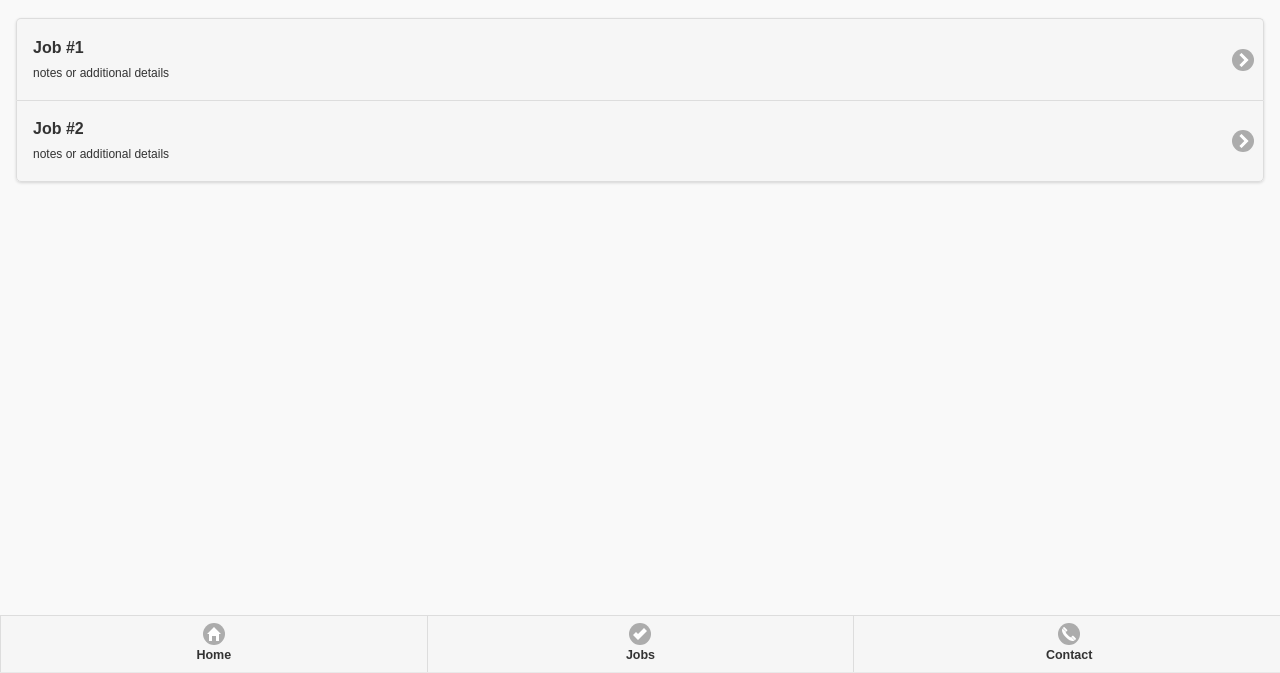
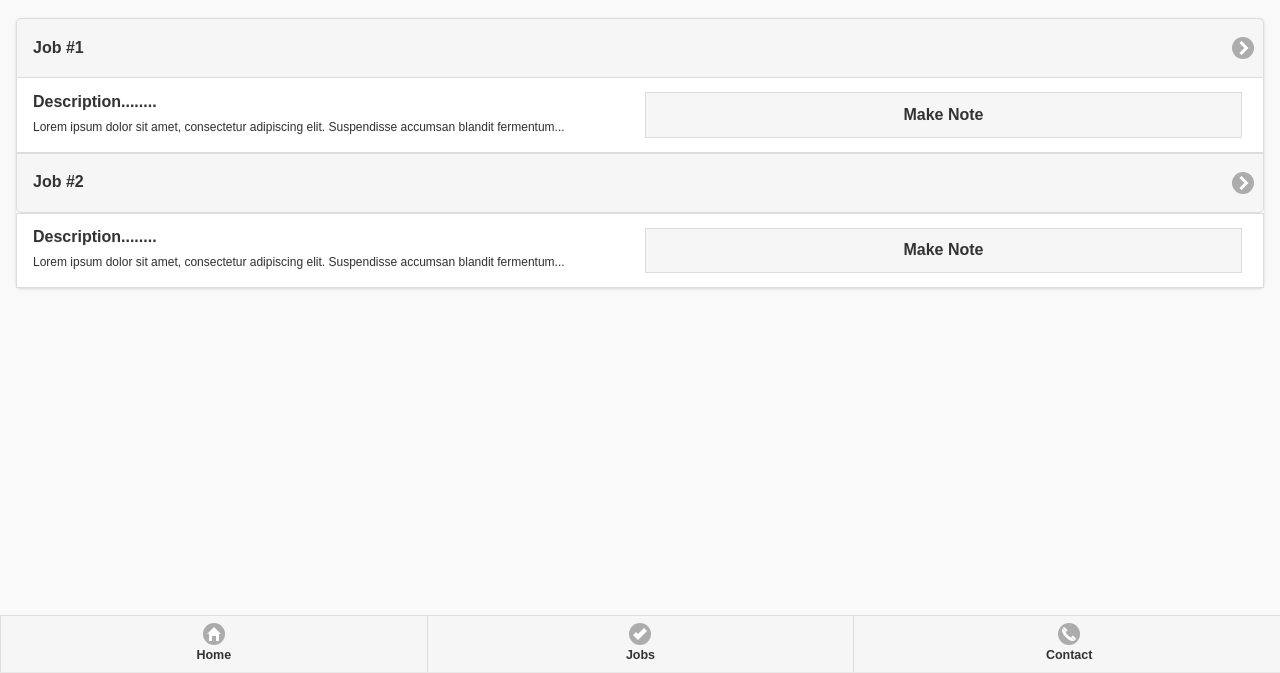
Before and after one commit to wsuparcmen/PJC-App-Live, a plain HTML site: page www/jobs.html in a window 1280 px wide. Shown: the part 127-800 px from the top of the page. Drawn offline with Linux system fonts and the light colour scheme.

Commit message:
added notes popup to the jobs page

```diff
--- a/www/jobs.html
+++ b/www/jobs.html
@@ -30,16 +30,53 @@
 			<li>
 				<a href="tasks.html" data-ajax="false">
 					<h2>Job #1</h2>
-					<p>notes or additional details</p>
 				</a>
+				<div class="ui-corner-all">
+					<div class="ui-body ui-body-a">
+						<div class="ui-grid-a ui-responsive">
+							<div class="ui-block-a">
+								<h4>Description........</h4>
+								<p>Lorem ipsum dolor sit amet, consectetur adipiscing elit. Suspendisse accumsan blandit fermentum...</p>
+							</div>
+							<div class="ui-block-b"><a href="#makenote" data-rel="popup" data-position-to="window" data-transition="pop" class="ui-btn ui-icon-note">Make Note</a></div>
+						</div>
+					</div>
+				</div>
 			</li>
 			<li>
-				<a href="#tasks.html" data-ajax="false">
+				<a href="tasks.html" data-ajax="false">
 					<h2>Job #2</h2>
-					<p>notes or additional details</p>
 				</a>
+				<div class="ui-corner-all">
+					<div class="ui-body ui-body-a">
+						<div class="ui-grid-a ui-responsive">
+							<div class="ui-block-a">
+								<h4>Description........</h4>
+								<p>Lorem ipsum dolor sit amet, consectetur adipiscing elit. Suspendisse accumsan blandit fermentum...</p>
+							</div>
+							<div class="ui-block-b"><a href="#makenote" data-rel="popup" data-position-to="window" data-transition="pop" class="ui-btn ui-icon-note">Make Note</a></div>
+						</div>
+					</div>
+				</div>
 			</li>
 		</ul>
+
+		<div data-role="popup" id="makenote" data-theme="a" data-overlay-theme="b" class="ui-content">
+			<form class="ui-body ui-body-a">
+				<label for="noteName">Name</label>
+				<input type="text" name="noteName" id="noteName" />
+
+				<p>Job Name</p>
+
+				<label for="note">Note</label>
+				<textarea cols="40" rows="100" name="note" id="note"></textarea>
+
+				<div class="ui-grid-a">
+					<div class="ui-block-a"><a href="#" class="ui-btn ui-corner-all" id="save">Save</a></div>
+					<div class="ui-block-b"><a href="#" data-rel="back" class="ui-btn ui-corner-all" id="cancel">Cancel</a></div>
+				</div>
+			</form>
+		</div>
 	</div>
 
 	<div data-role="footer" data-position="fixed">
```
